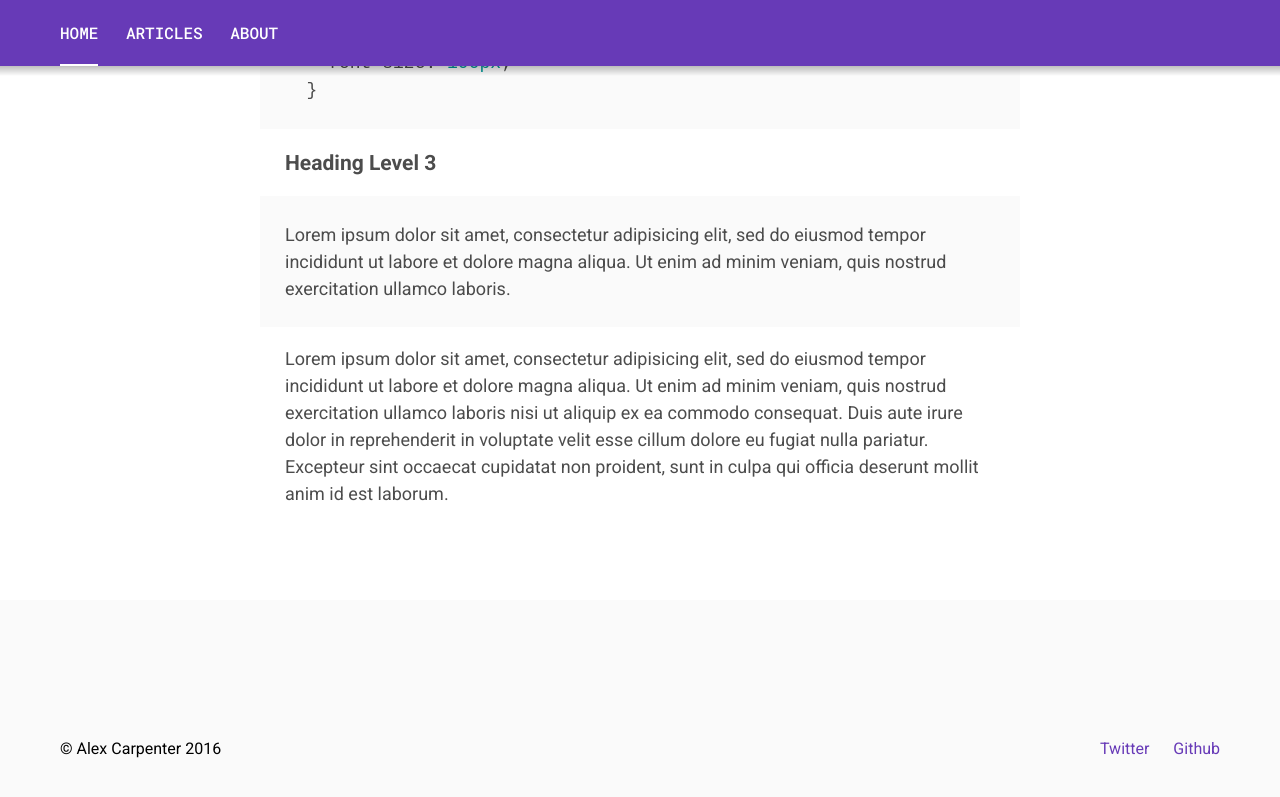
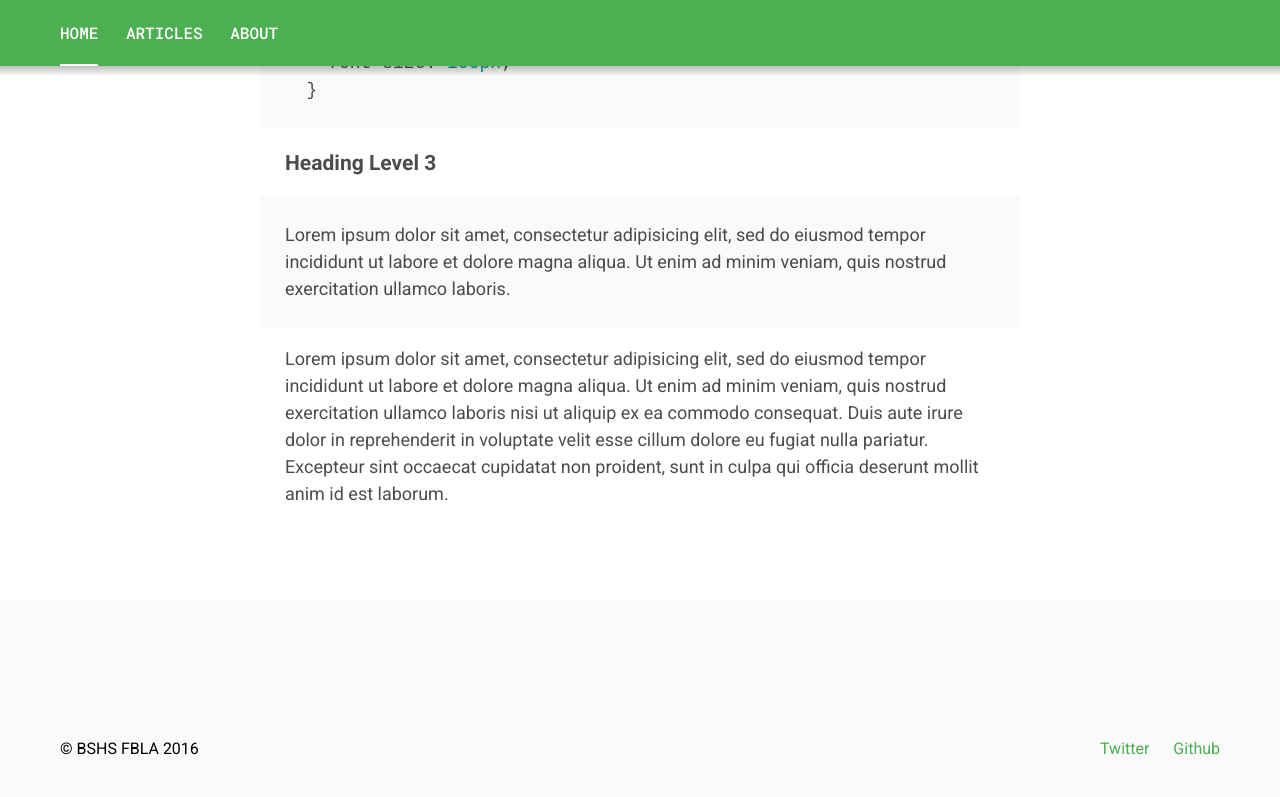
Before and after one commit to DahliaWitt/BSHS-FBLA, a Jekyll site: the page built from index.markdown, in a window 1280 px wide and 900 px high, scrolled down 772 px. Shown: the top 797 px of the window. Built offline with Jekyll 4.4.1, drawn with Linux system fonts in a browser that asks for light colours; part of the change alters nothing that is shown.

Commit message:
try new url

```diff
--- a/_config.yml
+++ b/_config.yml
@@ -1,14 +1,12 @@
 # Site settings
-title: Alex Carpenter
-email: your-email@domain.com
+title: BSHS FBLA
+email: dwitt@dranweb.com
 description: >
-  Write an awesome description for your new site here. You can edit this
-  line in _config.yml. It will appear in your document head meta (for
-  Google search results) and in your feed.xml site description.
-baseurl: "/material-jekyll-theme"
-url: "http://alexcarpenter.me"
+  TODO
+baseurl: "/BSHS-FBLA"
+url: "http://drakewitt.github.io"
 fixedNav: 'true' # true or false
-theme: purple # green, blue, orange, purple, grey
+theme: green # green, blue, orange, purple, grey
 twitterUsername: hybrid_alex
 githubUsername: alexcarpenter
 dribbbleUsername:
```
